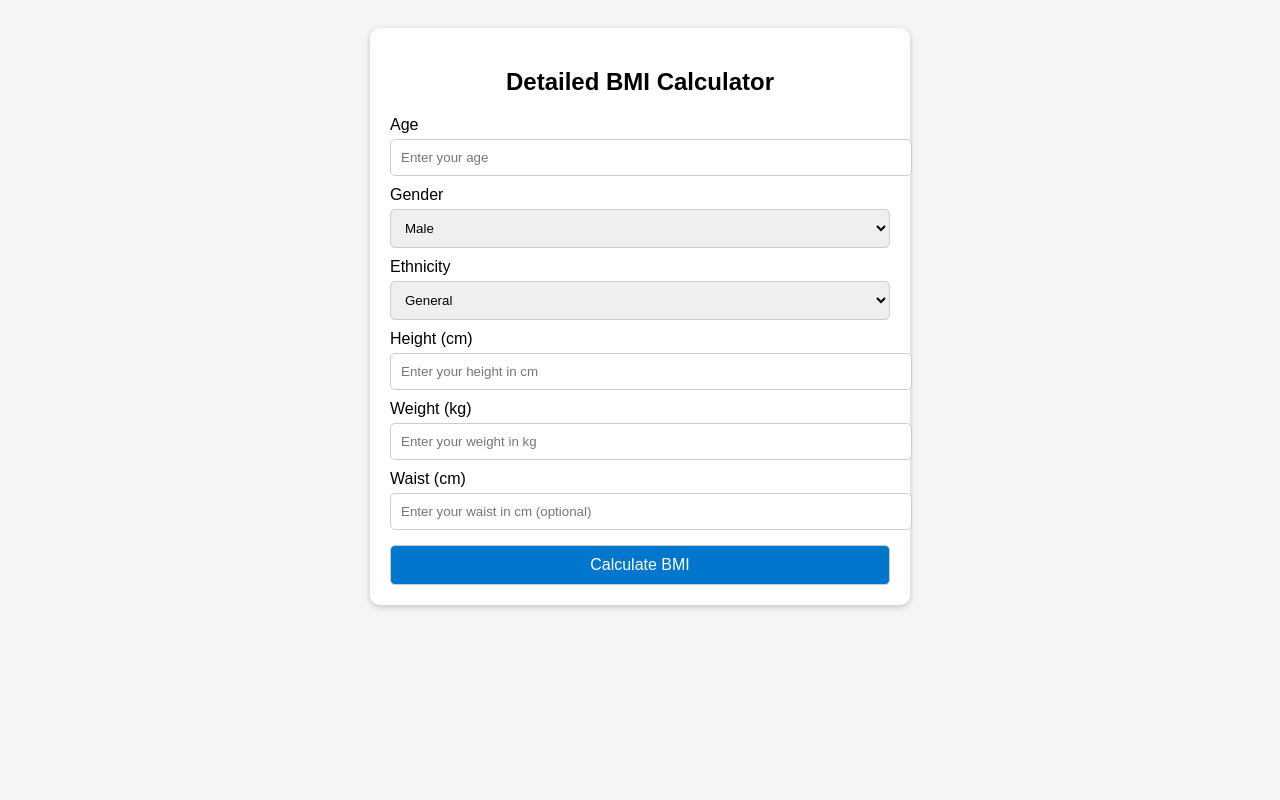
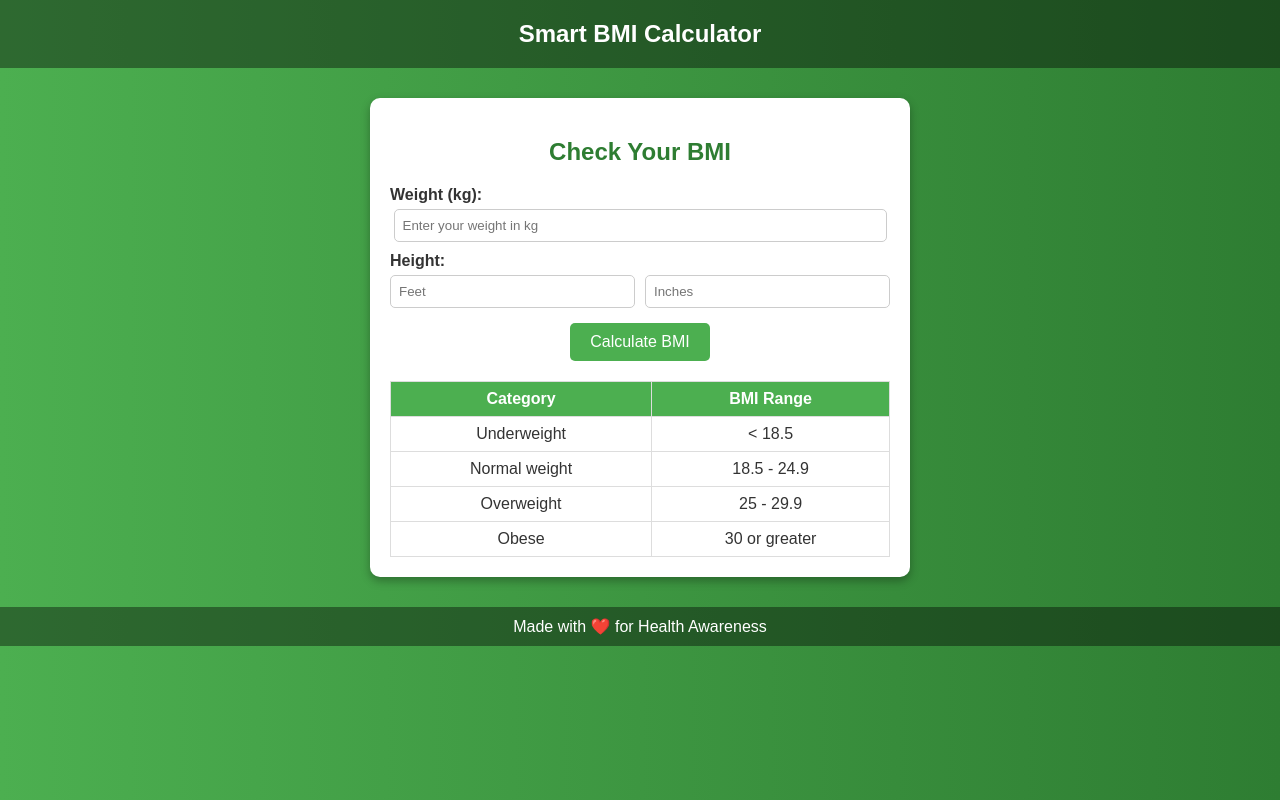
Before and after one commit to gujjar447/bmi-calculater, a plain HTML site: page index.html in a window 1280 px wide. Drawn offline with Linux system fonts and the light colour scheme.

Commit message:
index.html

```diff
--- a/index.html
+++ b/index.html
@@ -3,136 +3,156 @@
 <head>
   <meta charset="UTF-8" />
   <meta name="viewport" content="width=device-width, initial-scale=1.0" />
-  <title>BMI Calculator - Detailed</title>
+  <title>BMI Calculator</title>
   <style>
     body {
       font-family: Arial, sans-serif;
-      background: #f5f5f5;
+      background: linear-gradient(to right, #4caf50, #2e7d32);
+      margin: 0;
+      padding: 0;
+      color: #fff;
+      text-align: center;
+    }
+    header {
+      background: rgba(0,0,0,0.4);
       padding: 20px;
+      font-size: 24px;
+      font-weight: bold;
     }
     .container {
+      background: #fff;
+      color: #333;
       max-width: 500px;
-      margin: auto;
-      background: #fff;
+      margin: 30px auto;
       padding: 20px;
       border-radius: 10px;
-      box-shadow: 0 2px 6px rgba(0,0,0,0.2);
+      box-shadow: 0 4px 10px rgba(0,0,0,0.3);
     }
-    h2 {
-      text-align: center;
+    .container h2 {
+      margin-bottom: 20px;
+      color: #2e7d32;
     }
     label {
       display: block;
       margin-top: 10px;
+      font-weight: bold;
+      text-align: left;
     }
-    input, select, button {
+    input {
+      width: 95%;
+      padding: 8px;
+      margin-top: 5px;
+      border-radius: 5px;
+      border: 1px solid #ccc;
+    }
+    .height-inputs {
+      display: flex;
+      justify-content: space-between;
+      gap: 10px;
+    }
+    .height-inputs input {
       width: 100%;
-      padding: 10px;
-      margin-top: 5px;
-      border: 1px solid #ccc;
-      border-radius: 5px;
     }
     button {
-      background: #0077cc;
-      color: white;
+      margin-top: 15px;
+      padding: 10px 20px;
+      background-color: #4caf50;
+      color: #fff;
+      border: none;
+      border-radius: 5px;
       font-size: 16px;
       cursor: pointer;
-      margin-top: 15px;
     }
     button:hover {
-      background: #005fa3;
+      background-color: #388e3c;
     }
-    .result {
+    #result {
       margin-top: 20px;
-      padding: 15px;
-      background: #e9f5ff;
-      border-radius: 5px;
+      font-size: 18px;
+      font-weight: bold;
+    }
+    .bmi-table {
+      margin-top: 20px;
+      width: 100%;
+      border-collapse: collapse;
+    }
+    .bmi-table th, .bmi-table td {
+      border: 1px solid #ddd;
+      padding: 8px;
+    }
+    .bmi-table th {
+      background-color: #4caf50;
+      color: white;
+    }
+    footer {
+      margin-top: 30px;
+      padding: 10px;
+      background: rgba(0,0,0,0.4);
     }
   </style>
 </head>
 <body>
+  <header>Smart BMI Calculator</header>
   <div class="container">
-    <h2>Detailed BMI Calculator</h2>
-    <label for="age">Age</label>
-    <input type="number" id="age" placeholder="Enter your age" />
-
-    <label for="gender">Gender</label>
-    <select id="gender">
-      <option value="male">Male</option>
-      <option value="female">Female</option>
-    </select>
-
-    <label for="ethnicity">Ethnicity</label>
-    <select id="ethnicity">
-      <option value="general">General</option>
-      <option value="southAsian">South Asian</option>
-    </select>
-
-    <label for="height">Height (cm)</label>
-    <input type="number" id="height" placeholder="Enter your height in cm" />
-
-    <label for="weight">Weight (kg)</label>
+    <h2>Check Your BMI</h2>
+    <label for="weight">Weight (kg):</label>
     <input type="number" id="weight" placeholder="Enter your weight in kg" />
 
-    <label for="waist">Waist (cm)</label>
-    <input type="number" id="waist" placeholder="Enter your waist in cm (optional)" />
+    <label>Height:</label>
+    <div class="height-inputs">
+      <input type="number" id="feet" placeholder="Feet" />
+      <input type="number" id="inches" placeholder="Inches" />
+    </div>
 
     <button onclick="calculateBMI()">Calculate BMI</button>
 
-    <div id="output" class="result" style="display:none;"></div>
+    <div id="result"></div>
+
+    <table class="bmi-table">
+      <tr>
+        <th>Category</th>
+        <th>BMI Range</th>
+      </tr>
+      <tr>
+        <td>Underweight</td>
+        <td>&lt; 18.5</td>
+      </tr>
+      <tr>
+        <td>Normal weight</td>
+        <td>18.5 - 24.9</td>
+      </tr>
+      <tr>
+        <td>Overweight</td>
+        <td>25 - 29.9</td>
+      </tr>
+      <tr>
+        <td>Obese</td>
+        <td>30 or greater</td>
+      </tr>
+    </table>
   </div>
 
+  <footer>Made with ❤️ for Health Awareness</footer>
+
   <script>
-    function calculateBMI(){
-      const height = parseFloat(document.getElementById('height').value)/100;
-      const weight = parseFloat(document.getElementById('weight').value);
-      const waist = parseFloat(document.getElementById('waist').value);
-      const ethnicity = document.getElementById('ethnicity').value;
-      let output = document.getElementById('output');
-
-      if(!height || !weight){
-        alert("Please enter height and weight");
-        return;
+    function calculateBMI() {
+      const weight = document.getElementById('weight').value;
+      const feet = document.getElementById('feet').value;
+      const inches = document.getElementById('inches').value;
+      if (weight && feet) {
+        const totalInches = (parseInt(feet) * 12) + (parseInt(inches) || 0);
+        const heightMeters = totalInches * 0.0254;
+        const bmi = weight / (heightMeters * heightMeters);
+        let category = '';
+        if (bmi < 18.5) category = 'Underweight';
+        else if (bmi < 24.9) category = 'Normal weight';
+        else if (bmi < 29.9) category = 'Overweight';
+        else category = 'Obese';
+        document.getElementById('result').innerHTML = `Your BMI is ${bmi.toFixed(1)} (${category})`;
+      } else {
+        document.getElementById('result').innerHTML = 'Please enter valid weight and height.';
       }
-      let bmi = weight / (height*height);
-      let category = "";
-
-      if(ethnicity === "southAsian"){
-        if(bmi < 18.5) category = "Underweight";
-        else if(bmi < 23) category = "Healthy";
-        else if(bmi < 27.5) category = "Overweight";
-        else category = "Obese";
-      } else {
-        if(bmi < 18.5) category = "Underweight";
-        else if(bmi < 25) category = "Healthy";
-        else if(bmi < 30) category = "Overweight";
-        else category = "Obese";
-      }
-
-      let message = `<strong>Your BMI:</strong> ${bmi.toFixed(1)} (${category})<br>`;
-
-      if(waist){
-        let whtr = waist / (height*100);
-        message += `<strong>Waist-to-Height Ratio:</strong> ${whtr.toFixed(2)}<br>`;
-        if(whtr > 0.5){
-          message += "⚠️ High health risk due to waist size.<br>";
-        }
-      }
-
-      // health tips
-      if(category === "Underweight"){
-        message += "Tip: Eat a balanced diet with more calories and consult a doctor.";
-      } else if(category === "Healthy"){
-        message += "Tip: Great! Keep maintaining your healthy lifestyle.";
-      } else if(category === "Overweight"){
-        message += "Tip: Try to add daily physical activity and eat more vegetables.";
-      } else {
-        message += "Tip: Consult a healthcare provider for weight management advice.";
-      }
-
-      output.style.display = "block";
-      output.innerHTML = message;
     }
   </script>
 </body>
-  </html>
+</html>
```
